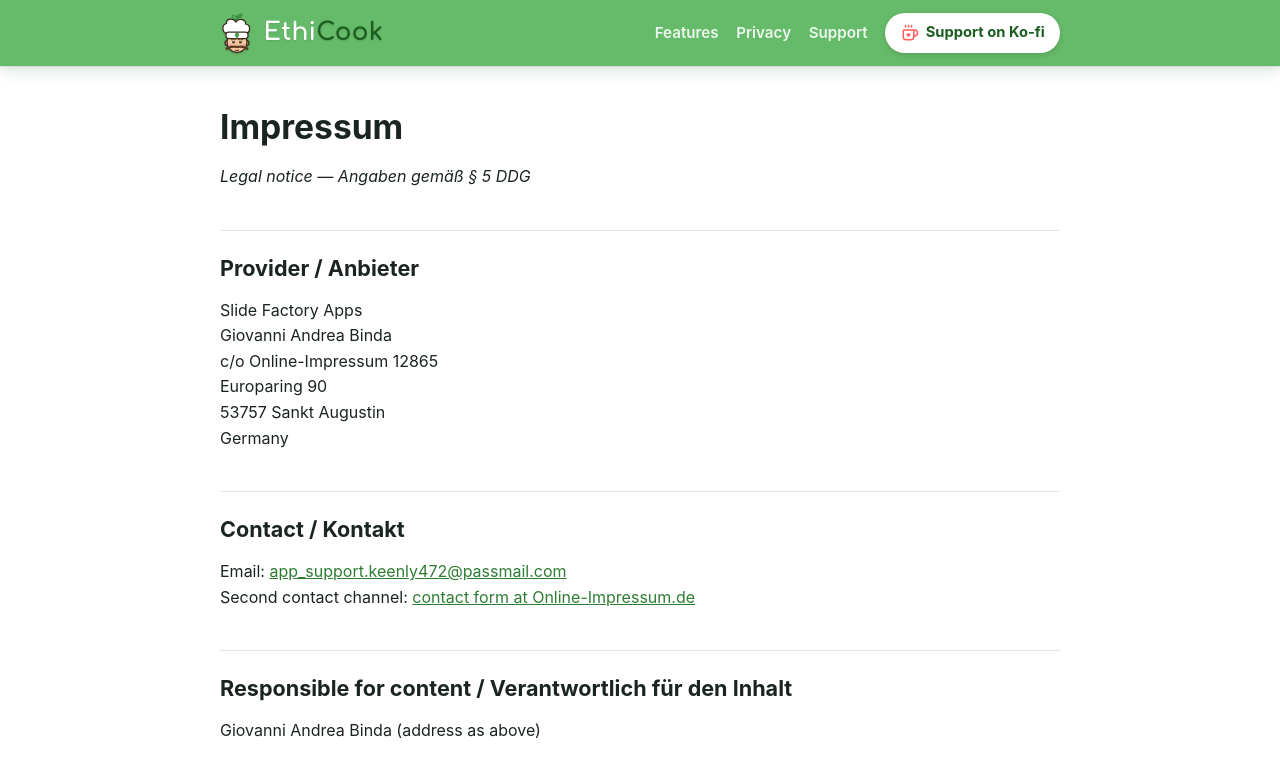
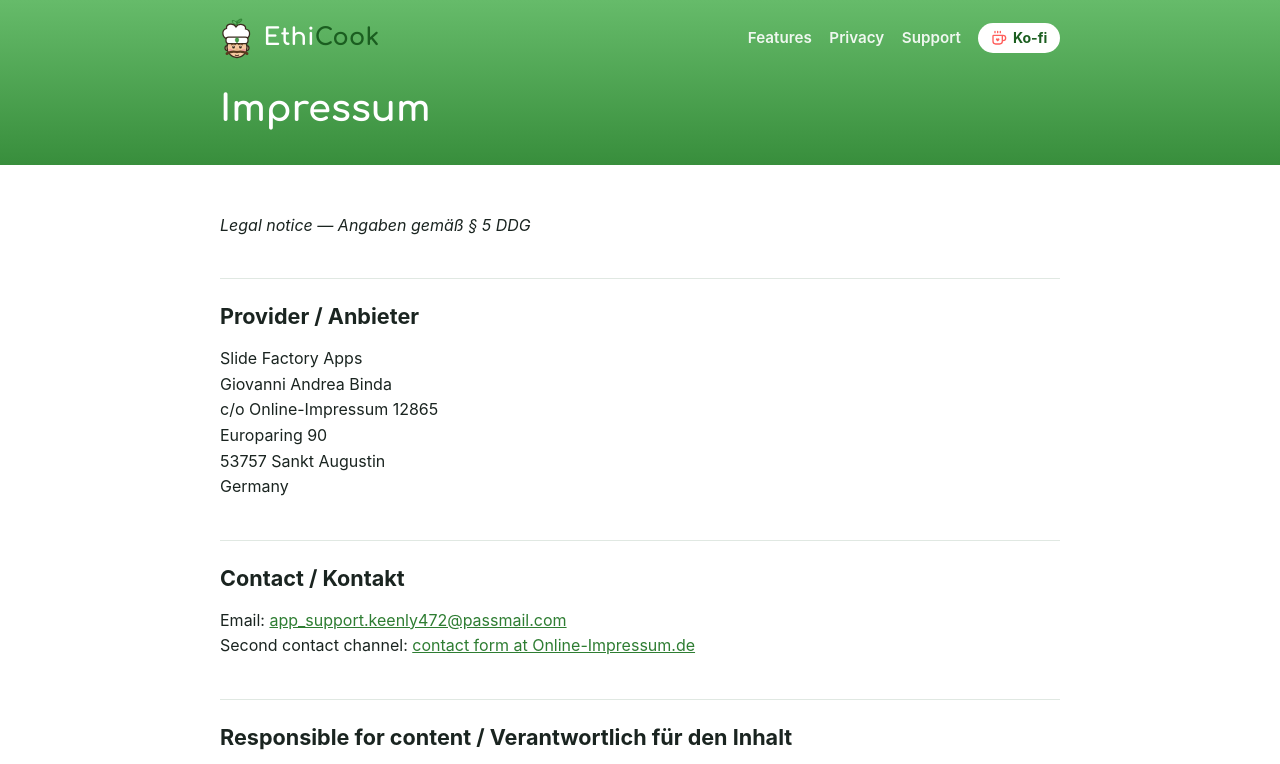
Before and after one commit to giobinda/ethicook-website, a plain HTML site: page impressum.html in a window 1280 px wide. Shown: the top 764 px of the page. Drawn offline with Linux system fonts and the light colour scheme.

Commit message:
Drop the separate header bar: one continuous green masthead; visible menus; compact Ko-fi button
- Header lives inside the green banner (no sticky bar, no shadow/edge)
- Subpage titles move into the banner
- Menu links stay visible at all widths
- Ko-fi pill smaller, icon size fixed in markup
- Cache-bust styles.css so new HTML never pairs with stale CSS

```diff
--- a/impressum.html
+++ b/impressum.html
@@ -7,9 +7,10 @@
   <meta name="description" content="Impressum (legal notice) for EthiCook, provided by Slide Factory Apps.">
   <link rel="canonical" href="https://ethicook.app/impressum">
   <link rel="icon" href="/assets/degustibus.svg" type="image/svg+xml"><text y='.9em' font-size='90'>
-  <link rel="stylesheet" href="/styles.css">
+  <link rel="stylesheet" href="/styles.css?v=3">
 </head>
 <body>
+  <div class="masthead">
   <header class="site">
     <div class="wrap">
       <a class="brand" href="/"><img class="logo" src="/assets/degustibus.svg" alt="" width="34" height="41"><span class="wordmark">Ethi<span>Cook</span></span></a>
@@ -17,14 +18,15 @@
         <a class="nav-link" href="/#features">Features</a>
         <a class="nav-link" href="/privacy">Privacy</a>
         <a class="nav-link" href="/support">Support</a>
-        <a class="kofi" href="https://ko-fi.com/giobinda" title="EthiCook is 100% free — support is appreciated"><svg viewBox="0 0 24 24" aria-hidden="true"><path d="M6 2v2M10 2v2M14 2v2M16 8a1 1 0 0 1 1 1v8a4 4 0 0 1-4 4H7a4 4 0 0 1-4-4V9a1 1 0 0 1 1-1h14a4 4 0 1 1 0 8h-1" fill="none" stroke="currentColor" stroke-width="2" stroke-linecap="round" stroke-linejoin="round"/><path d="M10 17.2 7.6 14.9a1.45 1.45 0 0 1 2.4-1.8 1.45 1.45 0 0 1 2.4 1.8Z" fill="currentColor"/></svg>Support on Ko-fi</a>
+        <a class="kofi" href="https://ko-fi.com/giobinda" title="EthiCook is 100% free — support is appreciated"><svg viewBox="0 0 24 24" width="16" height="16" aria-hidden="true"><path d="M6 2v2M10 2v2M14 2v2M16 8a1 1 0 0 1 1 1v8a4 4 0 0 1-4 4H7a4 4 0 0 1-4-4V9a1 1 0 0 1 1-1h14a4 4 0 1 1 0 8h-1" fill="none" stroke="currentColor" stroke-width="2" stroke-linecap="round" stroke-linejoin="round"/><path d="M10 17.2 7.6 14.9a1.45 1.45 0 0 1 2.4-1.8 1.45 1.45 0 0 1 2.4 1.8Z" fill="currentColor"/></svg><span>Ko-fi</span></a>
       </nav>
     </div>
   </header>
+    <div class="wrap page-title"><h1>Impressum</h1></div>
+  </div>
 
   <main class="doc">
     <div class="wrap">
-      <h1>Impressum</h1>
       <p><em>Legal notice — Angaben gemäß § 5 DDG</em></p>
 
       <h2>Provider / Anbieter</h2>
--- a/styles.css
+++ b/styles.css
@@ -39,38 +39,34 @@ h2 { font-size: 1.6rem; margin: 2.5rem 0 1rem; }
   font-display: swap;
 }
 
-/* Header — the app's green banner (same gradient as the Play Store feature graphic) */
-header.site {
-  position: sticky; top: 0; z-index: 10;
-  background: var(--brand-top);
-  box-shadow: 0 1px 0 rgba(0,0,0,.06), 0 4px 14px rgba(27,94,32,.18);
-}
-header.site .wrap { display: flex; align-items: center; justify-content: space-between; gap: 1rem; height: 66px; }
+/* Masthead — one continuous green banner (same gradient as the Play Store
+   feature graphic). The header has no background of its own: no separate bar. */
+.masthead { background: linear-gradient(180deg, var(--brand-top), var(--brand-bottom)); color: #fff; }
+header.site .wrap { display: flex; align-items: center; justify-content: space-between; flex-wrap: wrap; gap: .5rem 1rem; padding-top: 1.1rem; padding-bottom: .5rem; }
 .brand { display: flex; align-items: center; gap: .6rem; text-decoration: none; color: #fff; }
-.brand .logo { width: 34px; height: auto; display: block; filter: drop-shadow(0 1px 1px rgba(0,0,0,.15)); }
-.wordmark { font-family: "Comfortaa", system-ui, sans-serif; font-weight: 700; font-size: 1.55rem; letter-spacing: .01em; color: #fff; text-shadow: 0 1px 2px rgba(0,0,0,.12); }
+.brand .logo { width: 34px; height: auto; display: block; }
+.wordmark { font-family: "Comfortaa", system-ui, sans-serif; font-weight: 700; font-size: 1.5rem; letter-spacing: .01em; color: #fff; }
 .wordmark span { color: var(--leaf-light); }
-nav.top { display: flex; align-items: center; gap: 1.1rem; }
-nav.top .nav-link { text-decoration: none; color: rgba(255,255,255,.88); font-weight: 600; font-size: .95rem; }
+nav.top { display: flex; align-items: center; flex-wrap: wrap; gap: .25rem 1.1rem; }
+nav.top .nav-link { text-decoration: none; color: rgba(255,255,255,.9); font-weight: 600; font-size: .95rem; }
 nav.top .nav-link:hover { color: #fff; text-decoration: underline; text-underline-offset: 4px; }
 .kofi {
-  display: inline-flex; align-items: center; gap: .45rem;
+  display: inline-flex; align-items: center; gap: .35rem;
   background: #fff; color: var(--green-dark);
-  font-weight: 700; font-size: .92rem; text-decoration: none;
-  padding: .5rem .95rem; border-radius: 999px;
-  box-shadow: 0 2px 6px rgba(0,0,0,.15);
-  transition: transform .15s, box-shadow .15s;
-  white-space: nowrap;
+  font-weight: 700; font-size: .88rem; line-height: 1; text-decoration: none;
+  padding: .45rem .8rem; border-radius: 999px; white-space: nowrap;
 }
-.kofi svg { width: 18px; height: 18px; color: #ff5e5b; }
-.kofi:hover { transform: translateY(-1px); box-shadow: 0 4px 12px rgba(0,0,0,.2); }
-@media (max-width: 640px) {
-  nav.top .nav-link { display: none; }
-  .wordmark { font-size: 1.25rem; }
+.kofi svg { width: 16px; height: 16px; flex: none; color: #ff5e5b; }
+.kofi:hover { background: var(--green-soft); }
+.page-title { padding-top: 1.25rem; padding-bottom: 2rem; }
+.page-title h1 { font-family: "Comfortaa", system-ui, sans-serif; color: #fff; font-size: clamp(1.8rem, 4vw, 2.3rem); margin: 0; }
+@media (max-width: 520px) {
+  nav.top { gap: .25rem .85rem; }
+  nav.top .nav-link { font-size: .9rem; }
 }
 
 /* Hero — continues the header gradient, mascot + claim like the feature graphic */
-.hero { background: linear-gradient(180deg, var(--brand-top), var(--brand-bottom)); color: #fff; padding: 2.5rem 0 3.5rem; }
+.hero { padding: 1.5rem 0 3.5rem; }
 .hero .wrap { display: grid; grid-template-columns: auto 1fr; gap: 2.5rem; align-items: center; }
 .hero .mascot { width: clamp(150px, 22vw, 220px); height: auto; filter: drop-shadow(0 6px 12px rgba(0,0,0,.18)); }
 .hero h1 { font-family: "Comfortaa", system-ui, sans-serif; color: #fff; font-size: clamp(1.9rem, 4.6vw, 2.9rem); letter-spacing: .01em; }
@@ -111,8 +107,7 @@ nav.top .nav-link:hover { color: #fff; text-decoration: underline; text-underlin
 .card p { margin: 0; color: var(--muted); font-size: .97rem; }
 
 /* Content pages */
-main.doc { padding: 2.5rem 0 1rem; }
-main.doc h1 { font-size: 2.1rem; }
+main.doc { padding: 2rem 0 1rem; }
 main.doc .updated { color: var(--muted); font-size: .9rem; margin-top: -.25rem; }
 main.doc h2 { font-size: 1.35rem; border-top: 1px solid var(--line); padding-top: 1.5rem; }
 main.doc ul { padding-left: 1.2rem; }
```
Also changed, not shown: 404.html (+5 -3 lines), index.html (+4 -2 lines), privacy.html (+5 -3 lines), support.html (+5 -3 lines), terms.html (+5 -3 lines).
